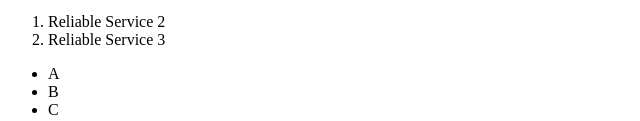
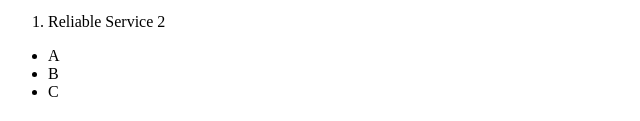
Before and after one commit to odlaver/pemweb, a plain HTML site: page index.html in a window 1280 px wide. Shown: the part 240-361 px from the top of the page, without its empty margins (0-640 px from the left). Drawn offline with Linux system fonts and the light colour scheme.

Commit message:
Aku suka mi

```diff
--- a/index.html
+++ b/index.html
@@ -14,7 +14,6 @@
 
     <ol>
         <li>Reliable Service 2</li>
-        <li>Reliable Service 3</li>
     </ol>
 
     <ul>
```
Also changed, not shown: indeks.html (+1 -0 lines).
